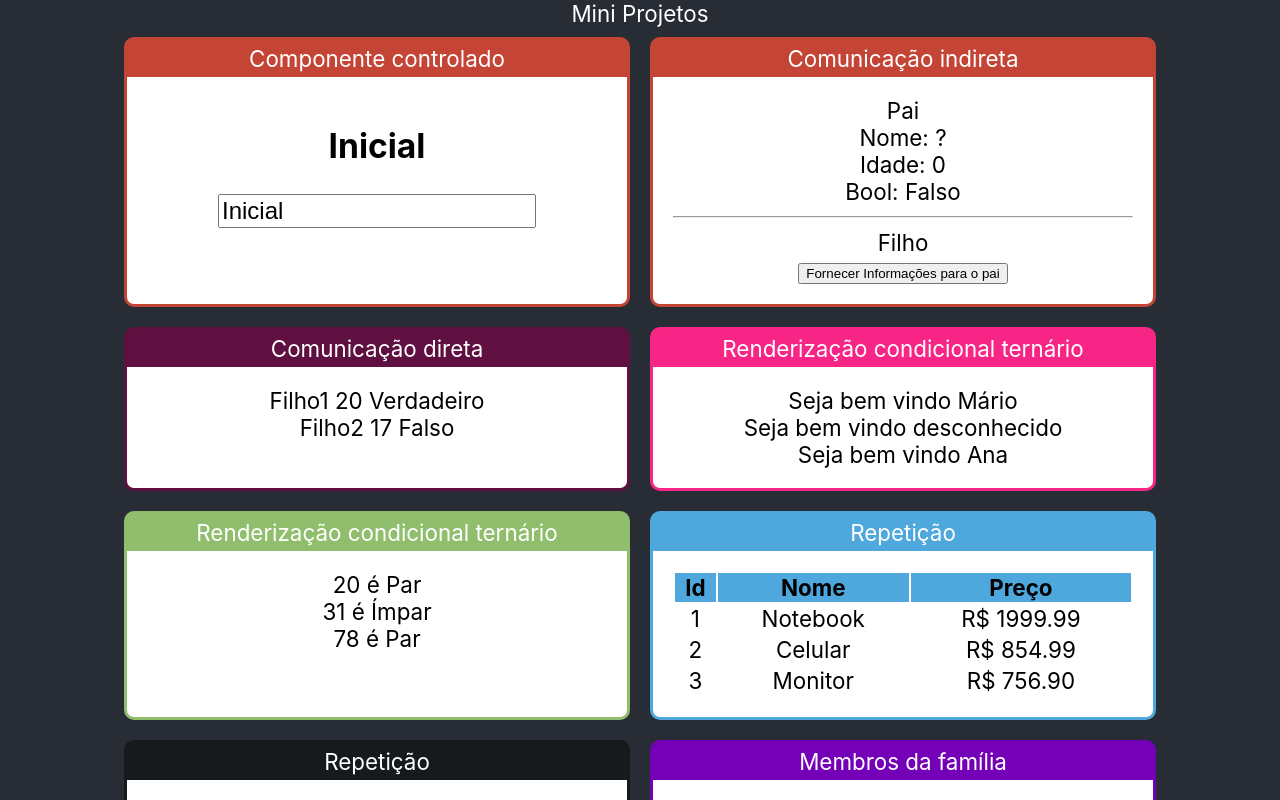
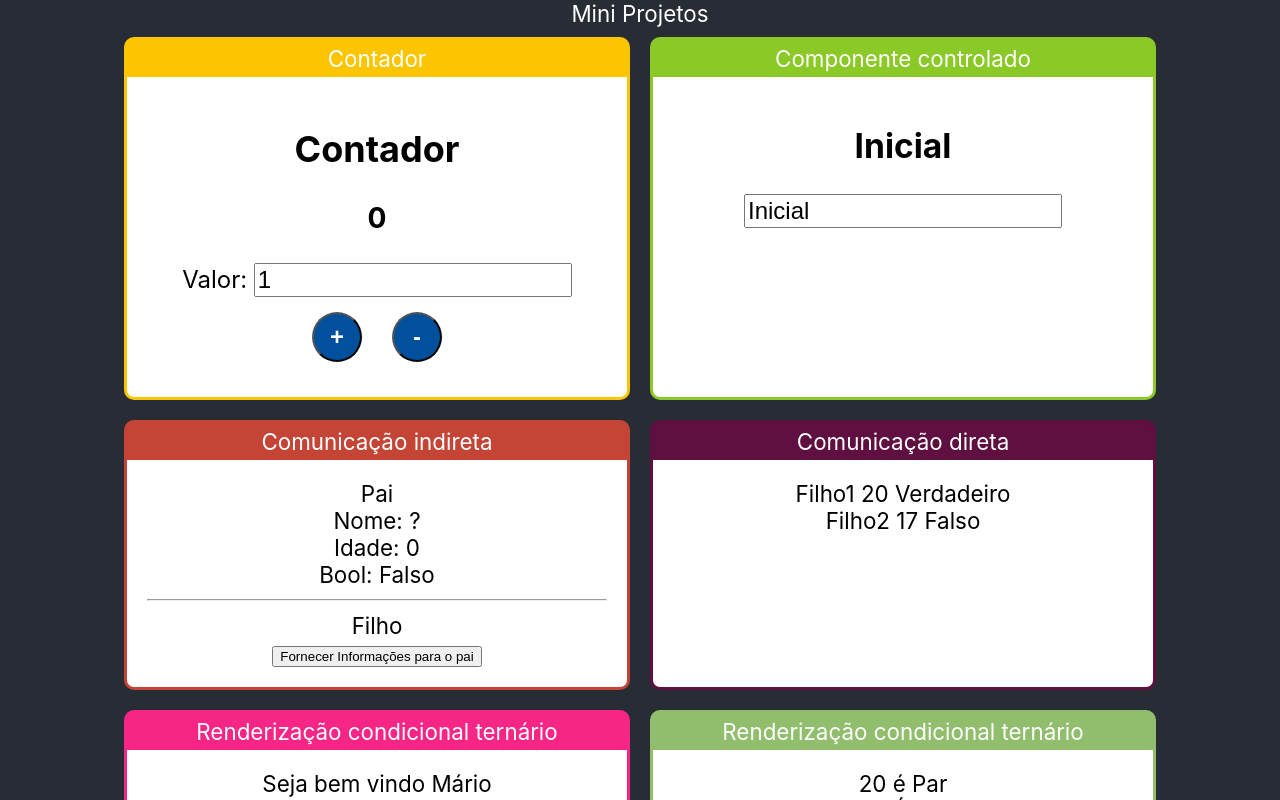
Before and after one commit to izaRibeiro/MiniProjectsReact, a React (Create React App) app: page / in a window 1280 px wide. Shown: the top 800 px of the page. Built offline with nearby package versions, Linux system fonts and the light colour scheme.

Commit message:
Contador

```diff
--- a/src/App.jsx
+++ b/src/App.jsx
@@ -14,6 +14,7 @@ import UsuarioInfo from "./components/condicional/UsuarioInfo";
 import DiretaPai from "./components/comunicacao/DiretaPai";
 import IndiretaPai from "./components/comunicacao/IndiretaPai";
 import Input from "./components/formulario/Input";
+import Contador from "./components/contador/Contador";
 
 function App() {
   return (
@@ -21,7 +22,10 @@ function App() {
       <div className="App-content">
         Mini Projetos
         <div className="cards">
-          <Card titulo="Componente controlado" color="#c44536">
+          <Card titulo="Contador" color="#fdc500">
+            <Contador></Contador>
+          </Card>
+          <Card titulo="Componente controlado" color="#8ac926">
             <Input></Input>
           </Card>
           <Card titulo="Comunicação indireta" color="#c44536">
--- /dev/null
+++ b/src/components/contador/Botao.jsx
@@ -0,0 +1,10 @@
+import React from "react";
+
+export default (props) => {
+  return (
+    <div>
+      <button onClick={props.increment}>+</button>
+      <button onClick={props.decrement}>-</button>
+    </div>
+  );
+};
--- /dev/null
+++ b/src/components/contador/Contador.css
@@ -0,0 +1,14 @@
+.contador {
+    font-size: 1.5rem;
+}
+
+.contador button {
+    margin: 15px;
+    height: 50px;
+    width: 50px;
+    border-radius: 50%;
+    background-color: #00509d;
+    color: #fff;
+    font-weight: bold;
+    font-size: 1.5rem;
+}
--- /dev/null
+++ b/src/components/contador/Contador.jsx
@@ -0,0 +1,44 @@
+import React, { Component } from "react";
+import Display from "./Display";
+import Botao from "./Botao";
+import ValueForm from "./ValueForm";
+
+import "./Contador.css";
+
+class Contador extends Component {
+  state = {
+    numero: 0,
+    valor: 1,
+  };
+
+  increment = () => {
+    this.setState({
+      numero: this.state.numero + this.state.valor,
+    });
+  };
+
+  decrement = () => {
+    this.setState({
+      numero: this.state.numero - this.state.valor,
+    });
+  };
+
+  setValor = (valor) => {
+    this.setState({
+      valor: valor,
+    });
+  };
+
+  render() {
+    return (
+      <div className="contador">
+        <h2>Contador</h2>
+        <Display numero={this.state.numero} />
+        <ValueForm valor={this.state.valor} setValor={this.setValor} />
+        <Botao increment={this.increment} decrement={this.decrement} />
+      </div>
+    );
+  }
+}
+
+export default Contador;
--- /dev/null
+++ b/src/components/contador/Display.jsx
@@ -0,0 +1,7 @@
+import React from 'react';
+
+export default (props) => {
+    return (
+        <h3>{ props.numero }</h3>
+    );
+}
--- /dev/null
+++ b/src/components/contador/ValueForm.jsx
@@ -0,0 +1,17 @@
+import React from "react";
+
+export default (props) => {
+  return (
+    <div>
+      <div>
+        <label htmlFor="valor">Valor: </label>
+        <input
+          id="valor"
+          type="text"
+          value={props.valor}
+          onChange={event => props.setValor(+event.target.value)}
+        />
+      </div>
+    </div>
+  );
+};
```
